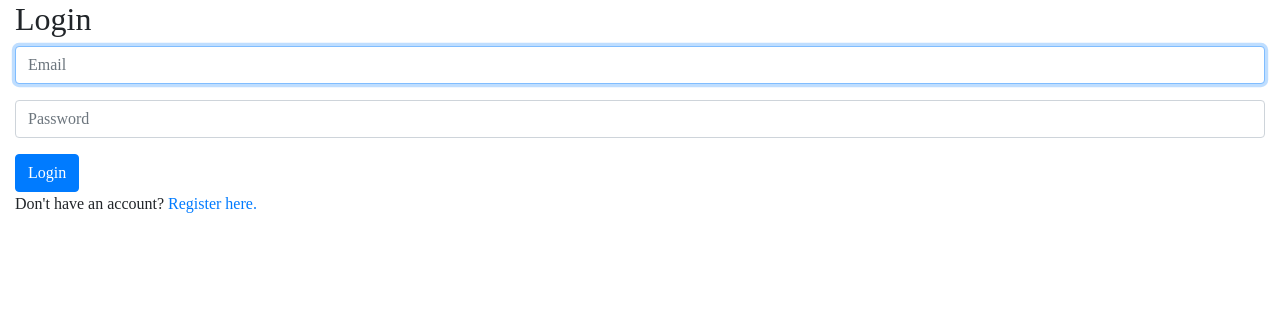
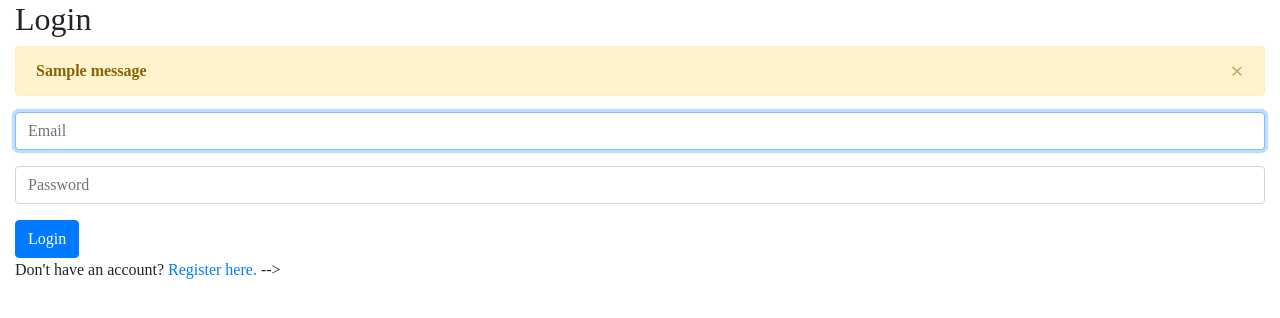
Before and after one commit to HayaaQutaishat/Articles-Application, a Django app: page /login in a window 1280 px wide. Shown: the part 62-380 px from the top of the page. Run offline with Django 4.2, Linux system fonts and the light colour scheme; tables that the repository leaves empty hold one stand-in row (values such as "Sample post"); one stand-in notice (Sample message) is shown; some libraries are stand-ins or nearby versions.

Commit message:
Commit 8

```diff
--- a/final/templates/final/category.html
+++ b/final/templates/final/category.html
@@ -18,14 +18,14 @@
         <div class="row">
             <div class="col-lg-6 mx-auto" onclick="this.querySelector('a').click(); return true;">
                 <blockquote class="blockquote blockquote-custom bg-white p-5 shadow rounded">
-                    <h5 class="card-title">{{ article.title }}</h5>
-                    <p class="mb-0 mt-2 font-italic">{{ article.brief }}</p>
+                    <h5 class="card-title"><b>{{ article.title }}</b></h5>
+                    <p class="mb-0 mt-2 font-italic"><small>"{{ article.brief }}..."</small></p>
                     <footer class="blockquote-footer pt-4 mt-4 border-top">Written by
                         <cite title="Source Title">{{ article.author }}</cite>
                         <br>
                         <cite title="Source Title">{{ article.date }}</cite>
                         <br>
-                        <a  class="text-decoration-none text-dark" href="{% url 'article' article.id %}">Click here to read more →</a>
+                        <a  class="text-decoration-none text-dark" href="{% url 'article' article.id %}"><mark>Click here to read more →</mark></a>
                     </footer>
                 </blockquote>
             </div>
--- a/final/templates/final/layout.html
+++ b/final/templates/final/layout.html
@@ -30,9 +30,13 @@
                 <li class="nav-item">
                     <a class="nav-link" href="{% url 'new_article' %}">Create an Article.</a>
                 </li>
+
                 <li class="nav-item">
                   <a class="nav-link" href="{% url 'read_later' %}">Read Later.</a>
               </li>
+              <li class="nav-item">
+                <a class="nav-link" href="#"><strong>{{ user.username }}</strong></a>
+            </li>
                 <li class="nav-item">
                     <a class="nav-link" href="{% url 'logout' %}">Log Out.</a>
                 </li>
--- a/final/templates/final/login.html
+++ b/final/templates/final/login.html
@@ -5,9 +5,14 @@
 
     <h2>Login</h2>
 
-    {% if message %}
-        <div>{{ message }}</div>
-    {% endif %}
+{% for message in messages %}
+<div class="alert alert-warning alert-dismissible fade show" role="alert">
+    <strong>{{ message }}</strong>
+    <button type="button" class="close" data-dismiss="alert" aria-label="Close">
+        <span aria-hidden="true">&times;</span>
+    </button>
+    </div>
+{% endfor %}
 
     <form action="{% url 'login' %}" method="post">
         {% csrf_token %}
@@ -20,6 +25,10 @@
         <input class="btn btn-primary" type="submit" value="Login">
     </form>
 
-    Don't have an account? <a href="{% url 'register' %}">Register here.</a>
+    Don't have an account? <a href="{% url 'register' %}">Register here.</a> -->
+
+
+
+
 
 {% endblock %}
--- a/final/views.py
+++ b/final/views.py
@@ -138,7 +138,6 @@ def search(request):
 def author(request, user):
     user = User.objects.get(username=user)
     user_profile = Profile.objects.get(user=user)
-    print(user_profile.about)
     user_articles = user.articles.all()
     return render(request, "final/author.html", {
         "user_articles": user_articles,
@@ -170,7 +169,6 @@ def rating(request):
 def read_later(request):
     user = request.user
     user_articles = user.read_later.all()
-    print(user_articles)
     return render(request, "final/read_later.html", {
         "user_articles": user_articles
     })
@@ -182,6 +180,8 @@ def read_later_add(request, article_id):
             article = Article.objects.get(pk=article_id)
             user = request.user
             user.read_later.add(article)
+            messages.success(request, 'Article successfully added to your Read Later.')
+            return HttpResponseRedirect(reverse("read_later"))
         return render(request, "final/read_later.html")
 
 @login_required
@@ -190,6 +190,8 @@ def read_later_remove(request, article_id):
             article = Article.objects.get(pk=article_id)
             user = request.user
             user.read_later.remove(article)
+            messages.success(request, 'Article successfully removed from your Read Later.')
+            return HttpResponseRedirect(reverse("read_later"))
         return render(request, "final/read_later.html")
 
 
```
Also changed, not shown: db.sqlite3.
